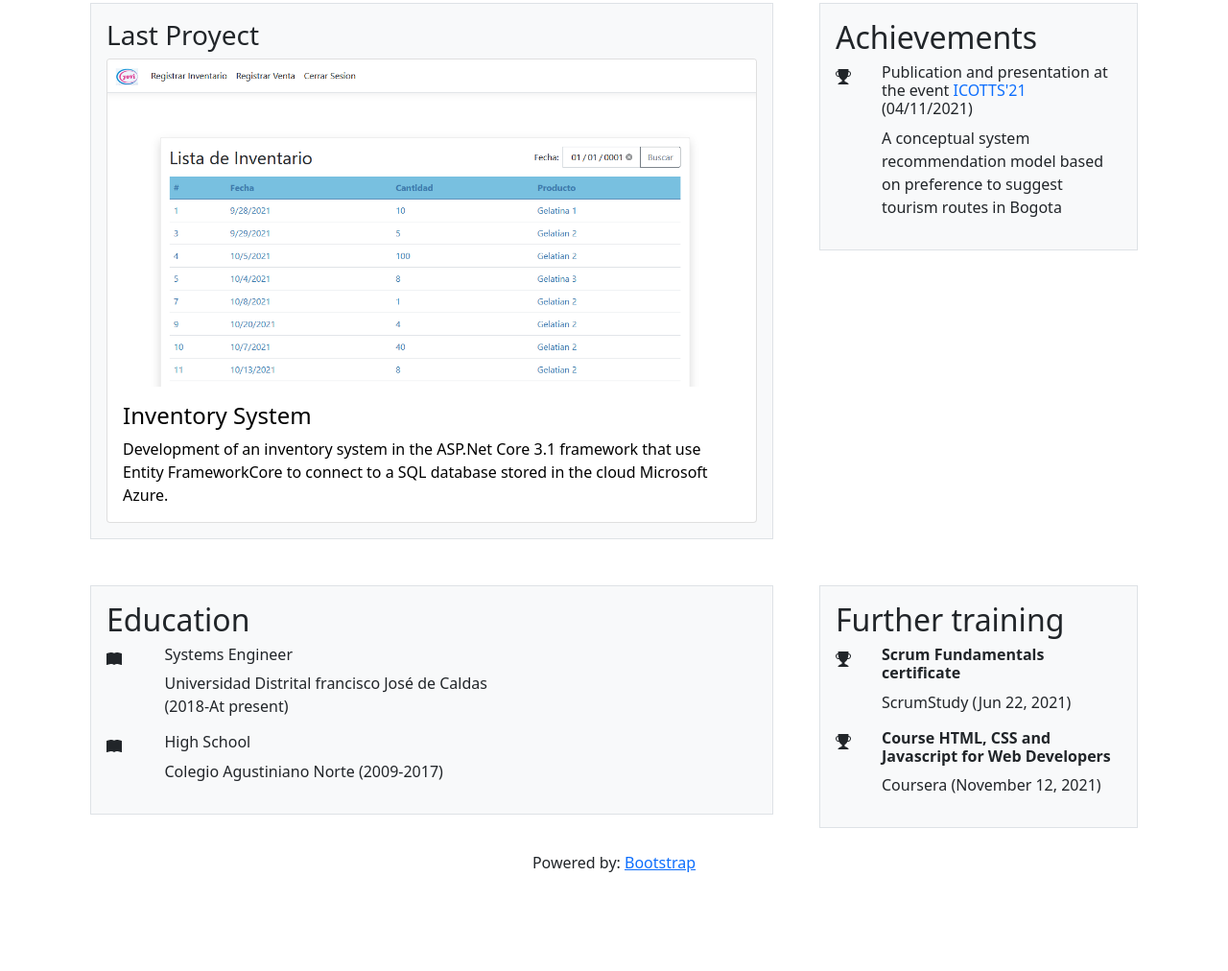
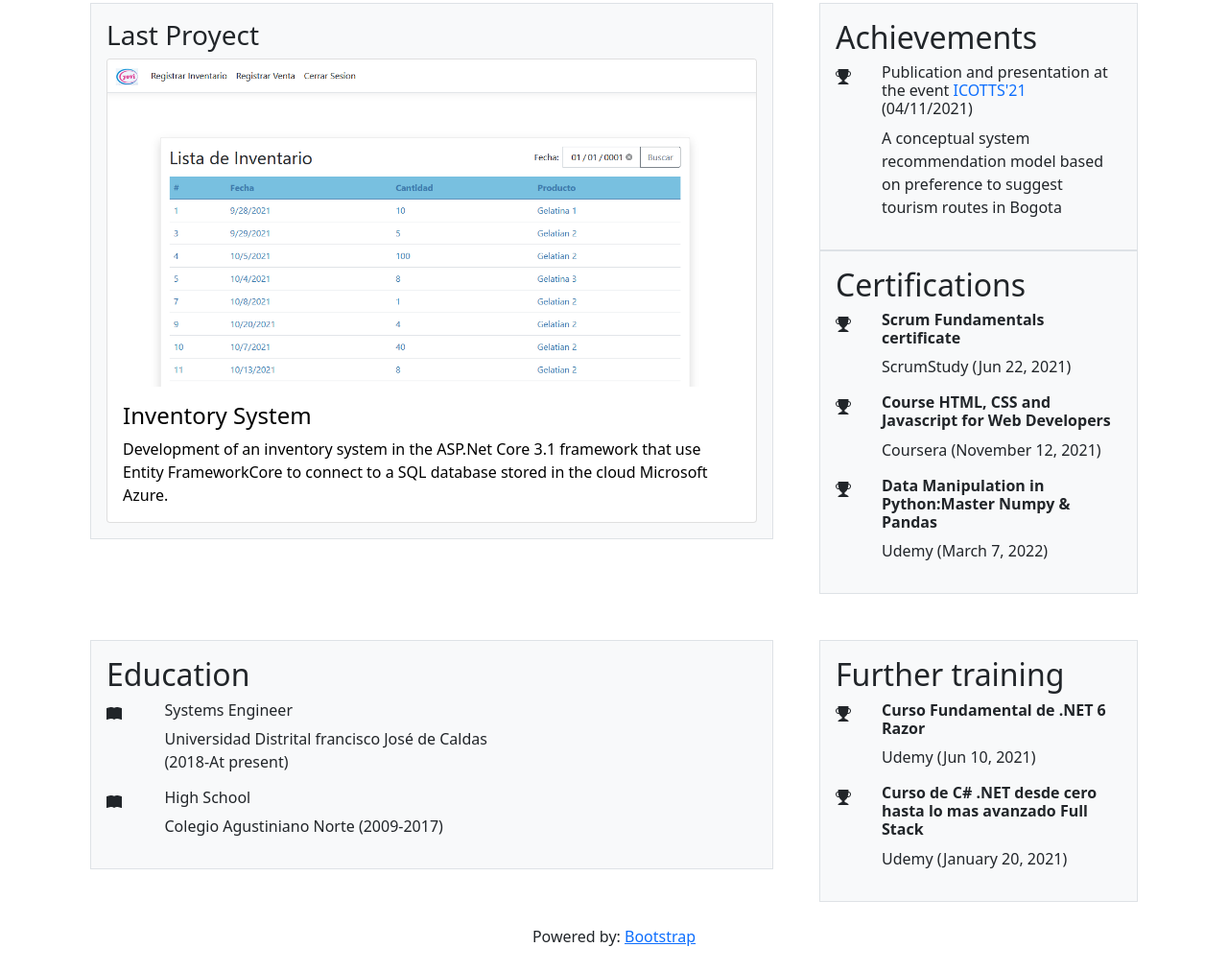
Before and after one commit to JuanDRosero/HV, a plain HTML site: page index.html in a window 1280 px wide. Shown: the part 842-1854 px from the top of the page at 96% size. Before the commit the page ends 1777 px from the top, so only its background shows below. Drawn offline with nearby package versions, Linux system fonts and the light colour scheme.

Commit message:
cursos actualizados

```diff
--- a/index.html
+++ b/index.html
@@ -12,7 +12,6 @@
     <link href="https://cdn.jsdelivr.net/npm/bootstrap@5.1.1/dist/css/bootstrap.min.css" rel="stylesheet" integrity="sha384-F3w7mX95PdgyTmZZMECAngseQB83DfGTowi0iMjiWaeVhAn4FJkqJByhZMI3AhiU" crossorigin="anonymous">
     <link rel=StyleSheet href="Style.css" type="text/css">
     <script src="https://cdn.jsdelivr.net/npm/bootstrap@5.1.1/dist/js/bootstrap.bundle.min.js" integrity="sha384-/bQdsTh/da6pkI1MST/rWKFNjaCP5gBSY4sEBT38Q/9RBh9AH40zEOg7Hlq2THRZ" crossorigin="anonymous"></script>
-    <title>Hoja de Vida</title>
   </head>
   <body>
    <header class="p-3 bg-dark text-white">
@@ -159,6 +158,42 @@
             </div>
           </div>
         </div>
+        <div class="p-3 border bg-light" id="sect">
+          <h2>Certifications</h2>
+          <div class="row gx-5">
+            <div class="col-1">
+              <svg xmlns="http://www.w3.org/2000/svg" width="16" height="16" fill="currentColor" class="bi bi-trophy-fill" viewBox="0 0 16 16">
+                <path d="M2.5.5A.5.5 0 0 1 3 0h10a.5.5 0 0 1 .5.5c0 .538-.012 1.05-.034 1.536a3 3 0 1 1-1.133 5.89c-.79 1.865-1.878 2.777-2.833 3.011v2.173l1.425.356c.194.048.377.135.537.255L13.3 15.1a.5.5 0 0 1-.3.9H3a.5.5 0 0 1-.3-.9l1.838-1.379c.16-.12.343-.207.537-.255L6.5 13.11v-2.173c-.955-.234-2.043-1.146-2.833-3.012a3 3 0 1 1-1.132-5.89A33.076 33.076 0 0 1 2.5.5zm.099 2.54a2 2 0 0 0 .72 3.935c-.333-1.05-.588-2.346-.72-3.935zm10.083 3.935a2 2 0 0 0 .72-3.935c-.133 1.59-.388 2.885-.72 3.935z"/>
+              </svg>
+            </div>
+            <div class="col-10">
+              <h6 class="fw-bold">Scrum Fundamentals certificate</h6>
+              <p>ScrumStudy (Jun 22, 2021)</p>
+            </div>
+          </div>
+          <div class="row gx-5">
+            <div class="col-1">
+              <svg xmlns="http://www.w3.org/2000/svg" width="16" height="16" fill="currentColor" class="bi bi-trophy-fill" viewBox="0 0 16 16">
+                <path d="M2.5.5A.5.5 0 0 1 3 0h10a.5.5 0 0 1 .5.5c0 .538-.012 1.05-.034 1.536a3 3 0 1 1-1.133 5.89c-.79 1.865-1.878 2.777-2.833 3.011v2.173l1.425.356c.194.048.377.135.537.255L13.3 15.1a.5.5 0 0 1-.3.9H3a.5.5 0 0 1-.3-.9l1.838-1.379c.16-.12.343-.207.537-.255L6.5 13.11v-2.173c-.955-.234-2.043-1.146-2.833-3.012a3 3 0 1 1-1.132-5.89A33.076 33.076 0 0 1 2.5.5zm.099 2.54a2 2 0 0 0 .72 3.935c-.333-1.05-.588-2.346-.72-3.935zm10.083 3.935a2 2 0 0 0 .72-3.935c-.133 1.59-.388 2.885-.72 3.935z"/>
+              </svg>
+            </div>
+            <div class="col-10">
+              <h6 class="fw-bold">Course HTML, CSS and Javascript for Web Developers</h6>
+              <p>Coursera (November 12, 2021)</p>
+            </div>
+          </div>
+          <div class="row gx-5">
+            <div class="col-1">
+              <svg xmlns="http://www.w3.org/2000/svg" width="16" height="16" fill="currentColor" class="bi bi-trophy-fill" viewBox="0 0 16 16">
+                <path d="M2.5.5A.5.5 0 0 1 3 0h10a.5.5 0 0 1 .5.5c0 .538-.012 1.05-.034 1.536a3 3 0 1 1-1.133 5.89c-.79 1.865-1.878 2.777-2.833 3.011v2.173l1.425.356c.194.048.377.135.537.255L13.3 15.1a.5.5 0 0 1-.3.9H3a.5.5 0 0 1-.3-.9l1.838-1.379c.16-.12.343-.207.537-.255L6.5 13.11v-2.173c-.955-.234-2.043-1.146-2.833-3.012a3 3 0 1 1-1.132-5.89A33.076 33.076 0 0 1 2.5.5zm.099 2.54a2 2 0 0 0 .72 3.935c-.333-1.05-.588-2.346-.72-3.935zm10.083 3.935a2 2 0 0 0 .72-3.935c-.133 1.59-.388 2.885-.72 3.935z"/>
+              </svg>
+            </div>
+            <div class="col-10">
+              <h6 class="fw-bold">Data Manipulation in Python:Master Numpy & Pandas</h6>
+              <p>Udemy (March 7, 2022)</p>
+            </div>
+          </div>
+        </div>
       </div>
       <div class="col-md-8">
         <div class="p-3 border bg-light" id="sect">
@@ -197,8 +232,8 @@
               </svg>
             </div>
             <div class="col-10">
-              <h6 class="fw-bold">Scrum Fundamentals certificate</h6>
-              <p>ScrumStudy (Jun 22, 2021)</p>
+              <h6 class="fw-bold">Curso Fundamental de .NET 6 Razor</h6>
+              <p>Udemy (Jun 10, 2021)</p>
             </div>
           </div>
           <div class="row gx-5">
@@ -208,8 +243,8 @@
               </svg>
             </div>
             <div class="col-10">
-              <h6 class="fw-bold">Course HTML, CSS and Javascript for Web Developers</h6>
-              <p>Coursera (November 12, 2021)</p>
+              <h6 class="fw-bold">Curso de C# .NET desde cero hasta lo mas avanzado Full Stack</h6>
+              <p>Udemy (January 20, 2021)</p>
             </div>
           </div>
         </div>
```
